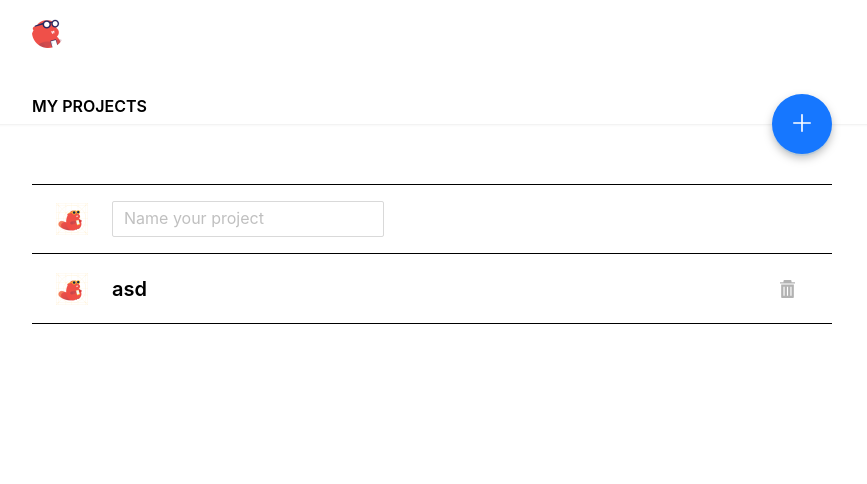
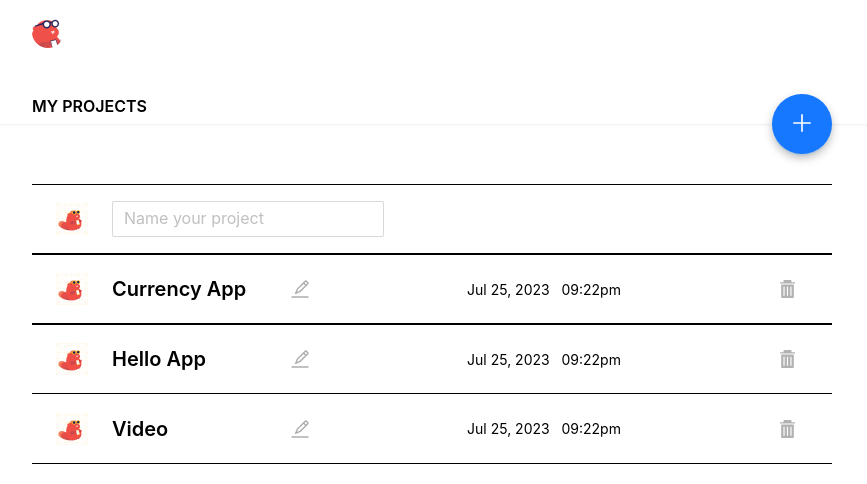
Before and after one commit to andresmechali/thunkable-assignment, a React (Create React App) app: page / in a window 1280 px wide. Shown: the top 484 px of the page, without its empty margins (208-1075 px from the left). Built offline with nearby package versions, Linux system fonts and the light colour scheme.

Commit message:
complete project card structure

```diff
--- a/package.json
+++ b/package.json
@@ -11,6 +11,7 @@
     "@types/react": "^18.2.16",
     "@types/react-dom": "^18.2.7",
     "antd": "^5.7.3",
+    "date-fns": "^2.30.0",
     "react": "^18.2.0",
     "react-dom": "^18.2.0",
     "react-scripts": "5.0.1",
--- a/src/components/project/Project.tsx
+++ b/src/components/project/Project.tsx
@@ -1,13 +1,30 @@
 import logo from "../../assets/ProjectIcon.png";
-import { useState } from "react";
+import { useEffect, useRef, useState } from "react";
 import { Form, Input } from "antd";
+import { formatDate } from "../../utils";
 
 type Props = {
-  project?: Project;
+  project?: ProjectType;
 };
 
 const Project: React.FC<Props> = ({ project }) => {
   const [isNaming, setIsNaming] = useState<boolean>(!project);
+  const namingRef = useRef<HTMLDivElement>(null);
+
+  useEffect(() => {
+    // Stop renaming when clicking outside project card
+    const handleClickOutside = (event: any) => {
+      if (namingRef.current && !namingRef.current.contains(event.target)) {
+        setIsNaming(false);
+      }
+    };
+
+    document.addEventListener("click", handleClickOutside);
+
+    return () => {
+      document.removeEventListener("click", handleClickOutside);
+    };
+  });
 
   const onCreate = ({ projectName }: { projectName: string }) => {
     if (projectName) {
@@ -17,15 +34,17 @@ const Project: React.FC<Props> = ({ project }) => {
   };
 
   const onRename = ({ projectName }: { projectName: string }) => {
-    if (projectName) {
-      console.log(projectName);
+    if (project && projectName) {
+      console.log(project.id, projectName);
       // TODO: update name
     }
   };
 
-  function renderCreating() {
+  // TODO: remove 'any'
+  function renderNaming(formName: string, callBack: any) {
     return (
-      <Form name="create" onFinish={onCreate} autoComplete="off">
+      // @ts-ignore
+      <Form name={formName} onFinish={callBack} autoComplete="off">
         <Form.Item name="projectName" className="mb-0">
           <Input
             placeholder="Name your project"
@@ -35,24 +54,57 @@ const Project: React.FC<Props> = ({ project }) => {
       </Form>
     );
   }
+
   return (
-    <div className="flex flex-row items-center w-full md:w-[800px] h-[86px] md:h-[70px] pl-4 md:pl-6 pr-4 md:pr-8 pt-4 pb-4 bg-white border-t border-t-gray-line border-b border-b-gray-line last:border-t-0">
+    <div
+      ref={namingRef}
+      className="flex flex-row items-center w-full md:w-[800px] h-[86px] md:h-[70px] pl-4 md:pl-6 pr-4 md:pr-8 pt-4 pb-4 bg-white border-t border-t-gray-line border-b border-b-gray-line last:border-t-0"
+    >
       {/* Logo */}
       <img src={logo} width={32} alt="logo" className="mr-4 md:mr-6" />
       {!project ? (
-        renderCreating()
+        renderNaming("create", onCreate)
       ) : (
         <div className="flex flex-row flex-1 justify-between items-center">
           {/* Project info */}
-          <p className="font-semibold text-[20px]">{project.name}</p>
+          {!isNaming ? (
+            <section className="flex flex-col">
+              <div className="md:w-[200px] md:justify-between font-semibold text-[20px] flex flex-row gap-4 items-center">
+                <p>{project.name}</p>
+                <button
+                  className="hidden md:inline-flex edit-icon w-6 h-6"
+                  onClick={() => {
+                    setIsNaming(true);
+                  }}
+                />
+              </div>
+              <p className="md:hidden text-[14px] text-gray-text">
+                {formatDate(project.created)}
+              </p>
+            </section>
+          ) : (
+            renderNaming("rename", onRename)
+          )}
+
+          <section className="hidden md:inline text-[14px] text-gray-text">
+            {formatDate(project.created)}
+          </section>
 
           {/* Controls */}
+          <section className="flex flex-row gap-3">
+            <button
+              className="md:hidden edit-icon w-6 h-6"
+              onClick={() => {
+                setIsNaming(true);
+              }}
+            />
             <button
               className="delete-icon w-6 h-6"
               onClick={() => {
                 // TODO: ask for confirmation and delete project
               }}
             />
+          </section>
         </div>
       )}
     </div>
--- a/src/components/project/ProjectList.tsx
+++ b/src/components/project/ProjectList.tsx
@@ -2,10 +2,21 @@
 // TODO: allow drag and drop
 import Project from "./Project";
 
-const projects: Project[] = [
+const projects: ProjectType[] = [
   {
     id: "1",
-    name: "asd",
+    name: "Currency App",
+    created: new Date().getTime(),
+  },
+  {
+    id: "2",
+    name: "Hello App",
+    created: new Date().getTime(),
+  },
+  {
+    id: "3",
+    name: "Video",
+    created: new Date().getTime(),
   },
 ];
 
--- a/src/components/project/ProjectName.tsx
+++ b/src/components/project/ProjectName.tsx
@@ -1,7 +1,7 @@
 import { useState } from "react";
 
 type Props = {
-  project: Project;
+  project: ProjectType;
 };
 
 const ProjectName: React.FC<Props> = ({ project }) => {
--- a/src/global.d.ts
+++ b/src/global.d.ts
@@ -1,4 +1,5 @@
-declare type Project = {
+declare type ProjectType = {
   id: string;
   name: string;
+  created: number; // timestamp
 };
--- a/src/theme.ts
+++ b/src/theme.ts
@@ -5,6 +5,7 @@ const theme = {
   addButton: "#4A475F",
   addButtonHover: "#3D3A4F",
   grayLine: "rgba(0,0,0,0.1)",
+  grayText: "rgba(0,0,0,0.5)",
 };
 
 export default theme;
--- /dev/null
+++ b/src/utils.ts
@@ -0,0 +1,6 @@
+import { format } from "date-fns";
+
+export function formatDate(timestamp: number) {
+  const date = new Date(timestamp);
+  return format(date, "MMM dd, yyyy \xa0 KK:mmaaa");
+}
--- a/tailwind.config.js
+++ b/tailwind.config.js
@@ -10,6 +10,7 @@ module.exports = {
         gray: theme.gray,
         "gray-dark": theme.darkGray,
         "gray-line": theme.grayLine,
+        "gray-text": theme.grayText,
         "add-button": theme.addButton,
         "add-button-hover": theme.addButtonHover,
       },
```
Also changed, not shown: 1 other file (tests, documents, lock files or other folders). Lines whose indentation alone changed are shown as unchanged.
